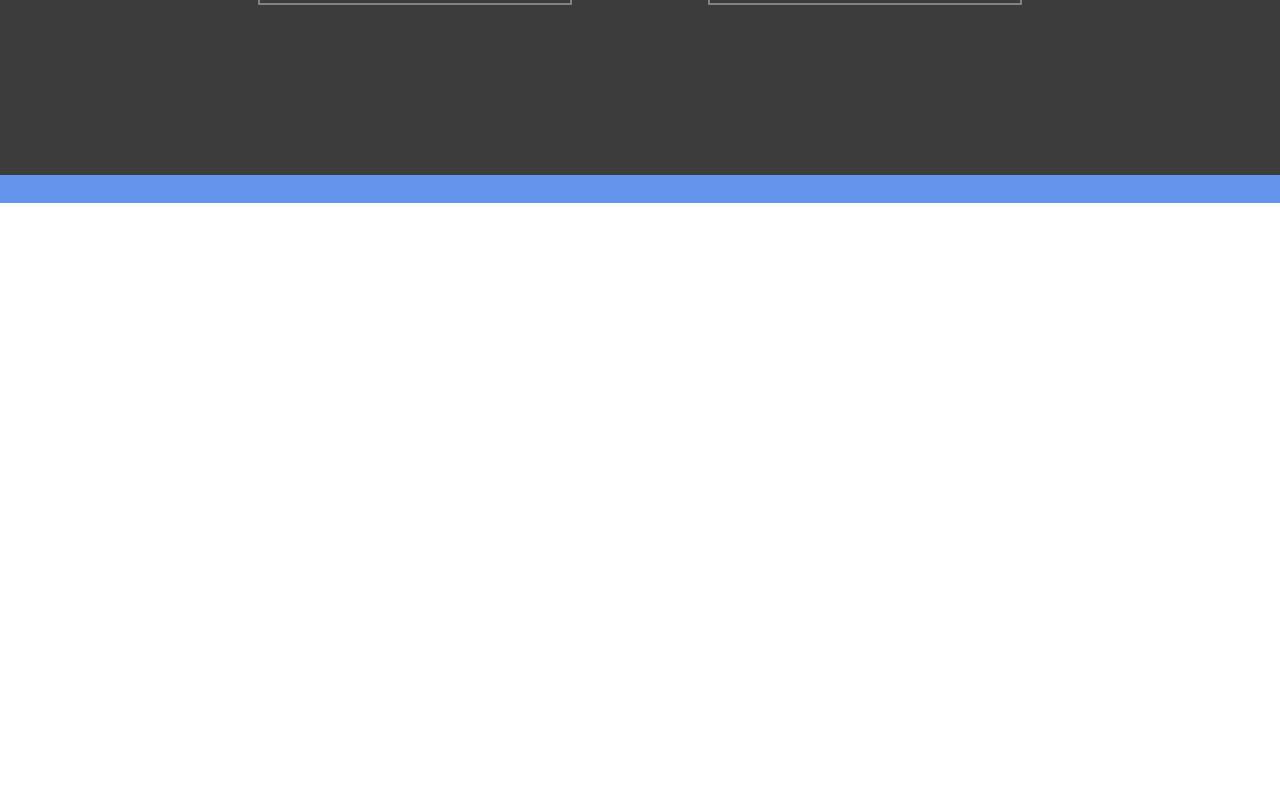
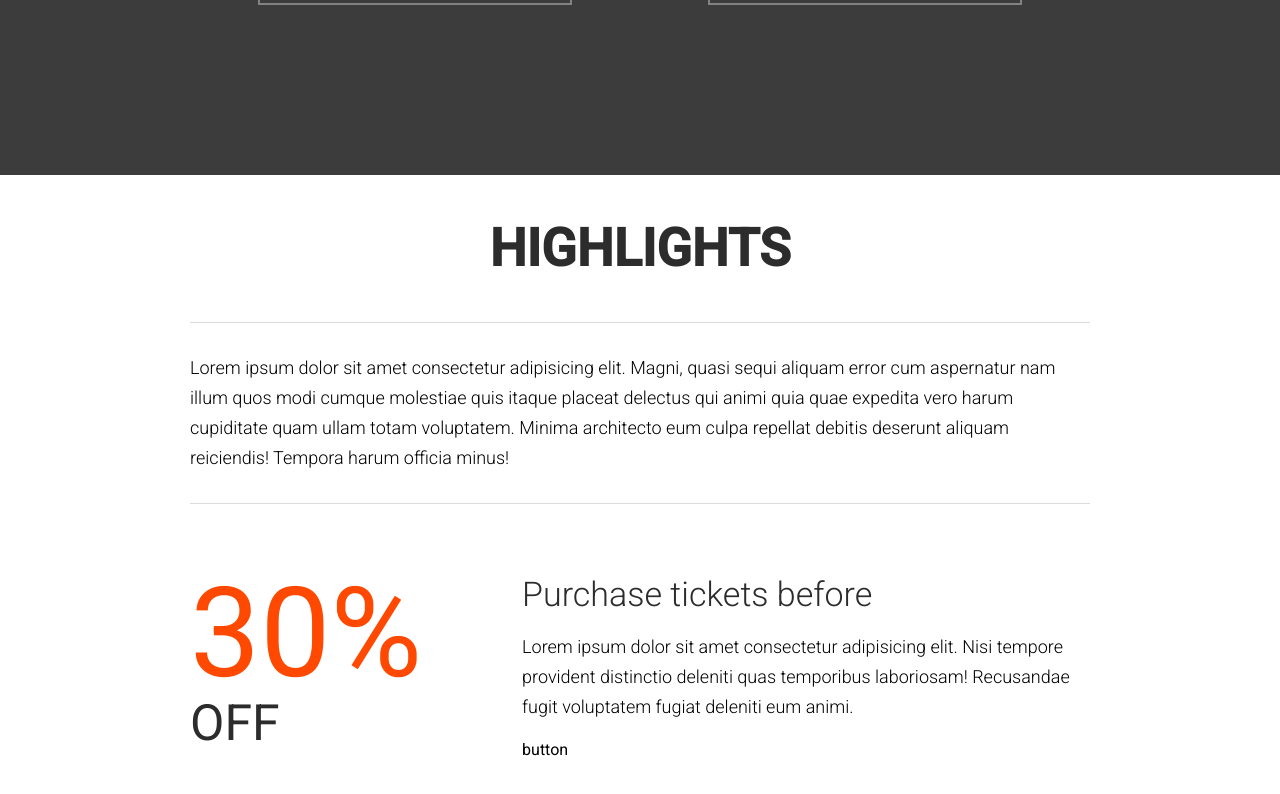
Before and after one commit to pana79/static-webpage, a React (Create React App) app: page / in a window 1280 px wide. Shown: the part 1297-2091 px from the top of the page. Before the commit the page ends 1500 px from the top, so only its background shows below. Built offline with nearby package versions, Linux system fonts and the light colour scheme.

Commit message:
added Highlights

```diff
--- a/src/App.js
+++ b/src/App.js
@@ -4,13 +4,16 @@ import './resources/styles.css'
 import Header from './components/header_footer/Header'
 import Featured from './components/featured/index'
 import VenueNfo from './components/venueNfo/index'
+import Highlights from './components/Highlights/index'
+
 class App extends Component {
   render() {
     return (
-      <div className="App" style={{height:"1500px", background:'cornflowerblue'}}>
+      <div className="App">
         <Header />
         <Featured/>
         <VenueNfo/>
+        <Highlights/>
       </div>
     )
   }
--- /dev/null
+++ b/src/components/Highlights/Description.js
@@ -0,0 +1,19 @@
+import React from 'react';
+import Fade from 'react-reveal/Fade'
+
+const Description = () => {
+    return (
+        <Fade>
+            <div className="center_wrapper">
+                <h2>Highlights</h2>
+                <div className="highlight_description">
+                    Lorem ipsum dolor sit amet consectetur adipisicing elit. Magni, quasi sequi aliquam error cum aspernatur nam illum quos modi cumque molestiae quis itaque placeat delectus qui animi quia quae expedita vero harum cupiditate quam ullam totam voluptatem. Minima architecto eum culpa repellat debitis deserunt aliquam reiciendis! Tempora harum officia minus!
+                </div>
+            </div>
+
+        </Fade>
+
+    );
+};
+
+export default Description;
--- /dev/null
+++ b/src/components/Highlights/Discount.js
@@ -0,0 +1,47 @@
+import React, { Component } from 'react';
+import { Fade, Slide } from 'react-reveal';
+
+class Discount extends Component {
+    state={
+        discountStart:0,
+        discountEnd:30
+    }
+    porcentage= ()=> {
+        if(this.state.discountStart < this.state.discountEnd){
+            this.setState({
+                discountStart: this.state.discountStart + 1
+            })
+        }
+    }
+    componentDidUpdate(){
+        setTimeout(()=>{
+            this.porcentage()
+        },40)
+    }
+    render() {
+        return (
+            <div className="center_wrapper">
+                <div className="discount_wrapper">
+                    <Fade
+                        onReveal={()=> this.porcentage()}
+                    >
+                        <div className="discount_porcentage">
+                            <span>{this.state.discountStart}%</span>
+                            <span>OFF</span>
+                        </div>
+                    </Fade>
+
+                    <Slide right>
+                        <div className="discount_description">
+                            <h3>Purchase tickets before</h3>
+                            <p>Lorem ipsum dolor sit amet consectetur adipisicing elit. Nisi tempore provident distinctio deleniti quas temporibus laboriosam! Recusandae fugit voluptatem fugiat deleniti eum animi.</p>
+                            <div>button</div>
+                        </div>
+                    </Slide>
+                </div>
+            </div>
+        );
+    }
+}
+
+export default Discount;
--- /dev/null
+++ b/src/components/Highlights/index.js
@@ -0,0 +1,14 @@
+import React from 'react';
+import Description from './Description'
+import Discount from './Discount'
+
+const Highlights = () => {
+    return (
+        <div className="highlight_wrapper">
+            <Description/>
+            <Discount/>
+        </div>
+    );
+};
+
+export default Highlights;
```
